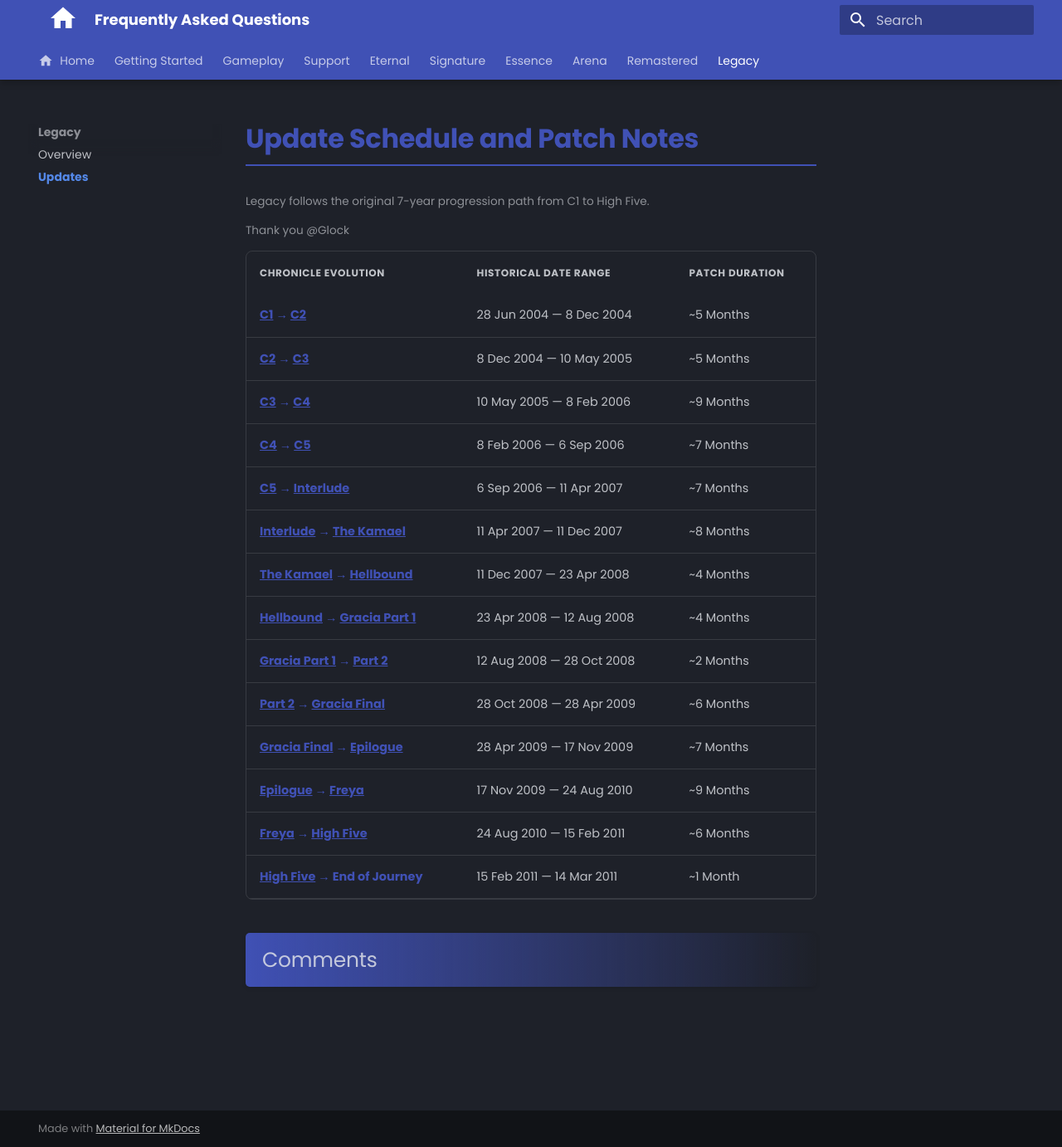
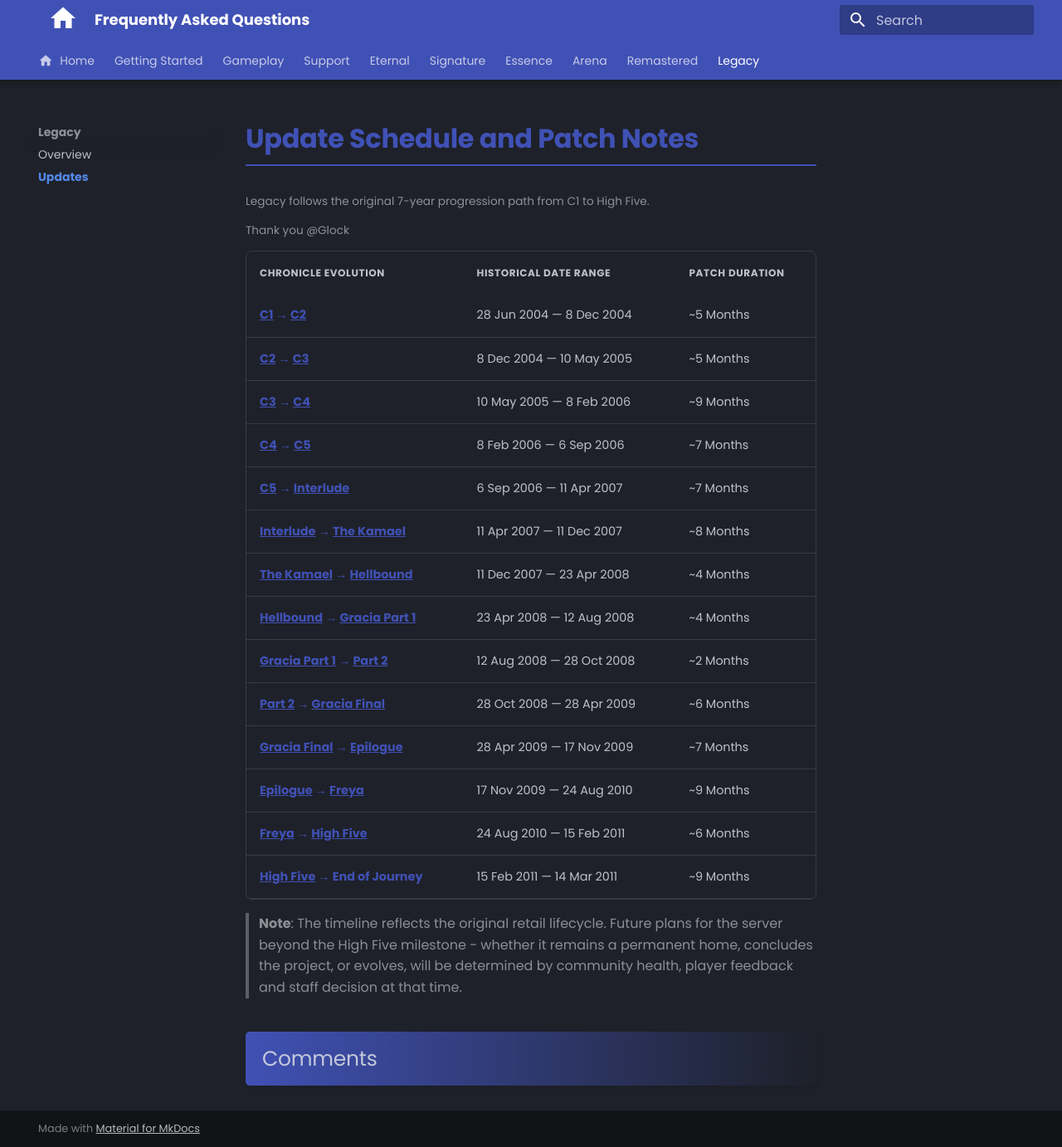
Before and after one commit to tab1-web/faq, an MkDocs documentation site: the page built from docs/legacy/updates.md, in a window 1280 px wide and 1382 px high. Shown: the whole window at 83% size. Built offline with MkDocs 1.6.1 and Material for MkDocs 9.7.7, drawn with Linux system fonts in a browser that asks for light colours; some web fonts are replaced; comment, search, counter and statistics services are not loaded.

Commit message:
crediting ascy for acedmian crp table, centering images, clarifying update schedule for legacy

```diff
--- a/docs/legacy/updates.md
+++ b/docs/legacy/updates.md
@@ -29,11 +29,13 @@
         <tr><td><strong><a href="https://lineage2wiki.org/gracia-final/patch-notes/">Gracia Final</a> &rarr; <a href="https://lineage2wiki.org/gracia-epilogue/patch-notes/">Epilogue</a></strong></td><td>28 Apr 2009 &mdash; 17 Nov 2009</td><td>~7 Months</td></tr>
         <tr><td><strong><a href="https://lineage2wiki.org/gracia-epilogue/patch-notes/">Epilogue</a> &rarr; <a href="https://lineage2wiki.org/freya/patch-notes/">Freya</a></strong></td><td>17 Nov 2009 &mdash; 24 Aug 2010</td><td>~9 Months</td></tr>
         <tr><td><strong><a href="https://lineage2wiki.org/freya/patch-notes/">Freya</a> &rarr; <a href="https://lineage2wiki.org/hi-five/patch-notes/">High Five</a></strong></td><td>24 Aug 2010 &mdash; 15 Feb 2011</td><td>~6 Months</td></tr>
-        <tr class="timeline-end"><td><strong><a href="https://lineage2wiki.org/hi-five/patch-notes/">High Five</a> &rarr; End of Journey</strong></td><td>15 Feb 2011 &mdash; 14 Mar 2011</td><td>~1 Month</td></tr>
+        <tr class="timeline-end"><td><strong><a href="https://lineage2wiki.org/hi-five/patch-notes/">High Five</a> &rarr; End of Journey</strong></td><td>15 Feb 2011 &mdash; 14 Mar 2011</td><td>~9 Months</td></tr>
       </tbody>
     </table>
   </div>
 </div>
+
+> **Note**: The timeline reflects the original retail lifecycle. Future plans for the server beyond the High Five milestone - whether it remains a permanent home, concludes the project, or evolves, will be determined by community health, player feedback and staff decision at that time.
 
 <style>
 /* Container and Typography */
```
Also changed, not shown: docs/signature/faq.md (+14 -6 lines).
